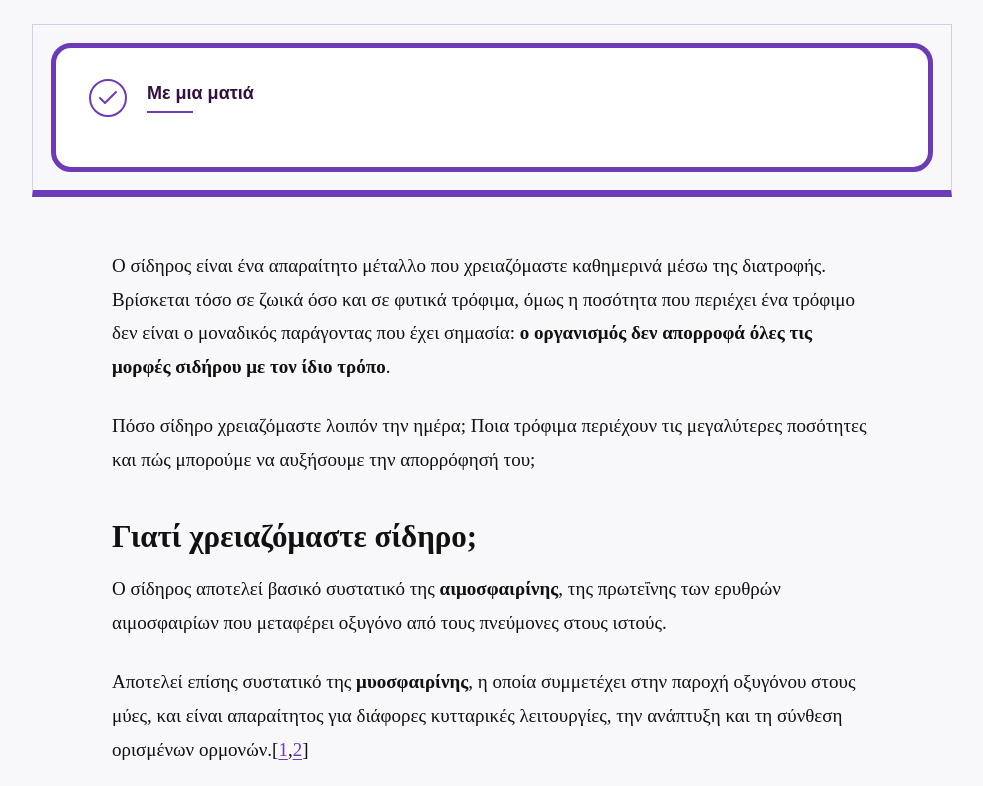
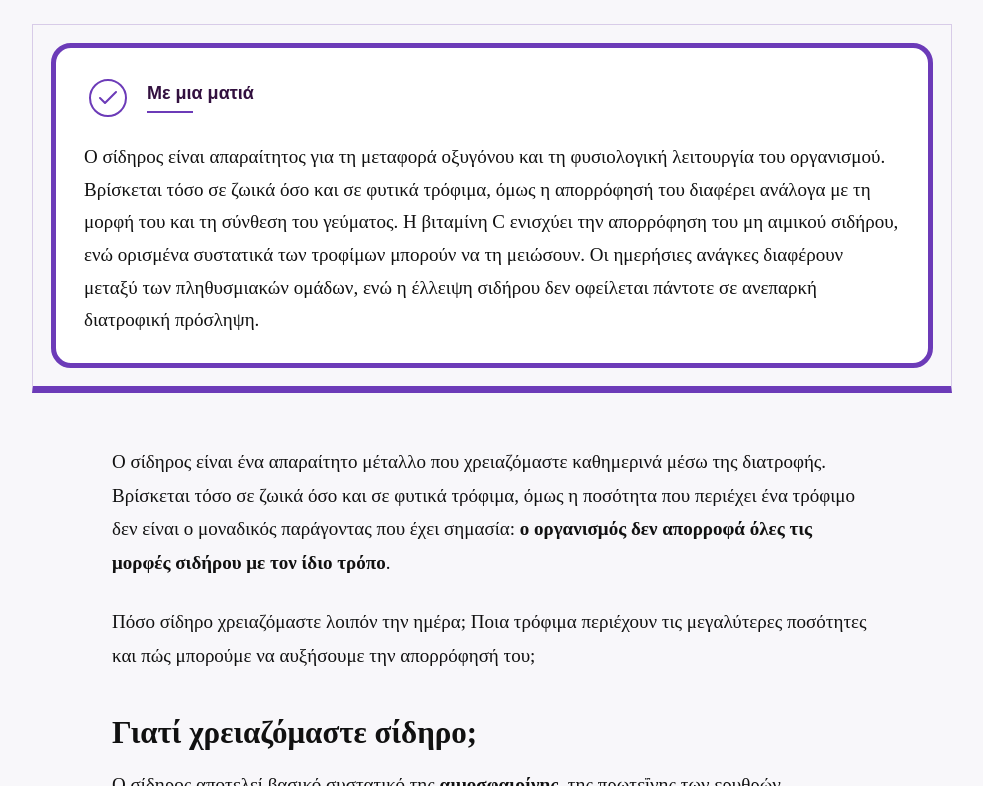
Before and after one commit to BiomedFacts/BiomedFacts, a Jekyll site: the page built from _posts/2026-09-19-poia-trofima-exoyn-perissotero-sidhro-15-kales-phges-kai-poso-periexoyn.md, in a window 1280 px wide and 900 px high, scrolled down 1051 px, cut to the strip 114-900 px from the top of the window. Shown: the whole strip, without its empty margins (148-1131 px from the left). Built offline with Jekyll 4.4.1, drawn with Linux system fonts in a browser that asks for light colours.

Commit message:
Update _posts/2026-09-19-poia-trofima-exoyn-perissotero-sidhro-15-kales-phges-kai-poso-periexoyn.md (via Pages CMS)

```diff
--- a/_posts/2026-09-19-poia-trofima-exoyn-perissotero-sidhro-15-kales-phges-kai-poso-periexoyn.md
+++ b/_posts/2026-09-19-poia-trofima-exoyn-perissotero-sidhro-15-kales-phges-kai-poso-periexoyn.md
@@ -11,6 +11,14 @@ featured: false
 seo_title: "Τρόφιμα με σίδηρο: 15 καλές πηγές και πόσο περιέχουν"
 seo_description: Ποια τρόφιμα έχουν περισσότερο σίδηρο; Δείτε 15 πηγές με mg ανά
   μερίδα, τις ημερήσιες ανάγκες και πώς η βιταμίνη C βοηθά την απορρόφηση.
+overview: >
+  Ο σίδηρος είναι απαραίτητος για τη μεταφορά οξυγόνου και τη φυσιολογική
+  λειτουργία του οργανισμού. Βρίσκεται τόσο σε ζωικά όσο και σε φυτικά τρόφιμα,
+  όμως η απορρόφησή του διαφέρει ανάλογα με τη μορφή του και τη σύνθεση του
+  γεύματος. Η βιταμίνη C ενισχύει την απορρόφηση του μη αιμικού σιδήρου, ενώ
+  ορισμένα συστατικά των τροφίμων μπορούν να τη μειώσουν. Οι ημερήσιες ανάγκες
+  διαφέρουν μεταξύ των πληθυσμιακών ομάδων, ενώ η έλλειψη σιδήρου δεν οφείλεται
+  πάντοτε σε ανεπαρκή διατροφική πρόσληψη.
 ---
 Ο σίδηρος είναι ένα απαραίτητο μέταλλο που χρειαζόμαστε καθημερινά μέσω της διατροφής. Βρίσκεται τόσο σε ζωικά όσο και σε φυτικά τρόφιμα, όμως η ποσότητα που περιέχει ένα τρόφιμο δεν είναι ο μοναδικός παράγοντας που έχει σημασία: **ο οργανισμός δεν απορροφά όλες τις μορφές σιδήρου με τον ίδιο τρόπο**.
 
```
